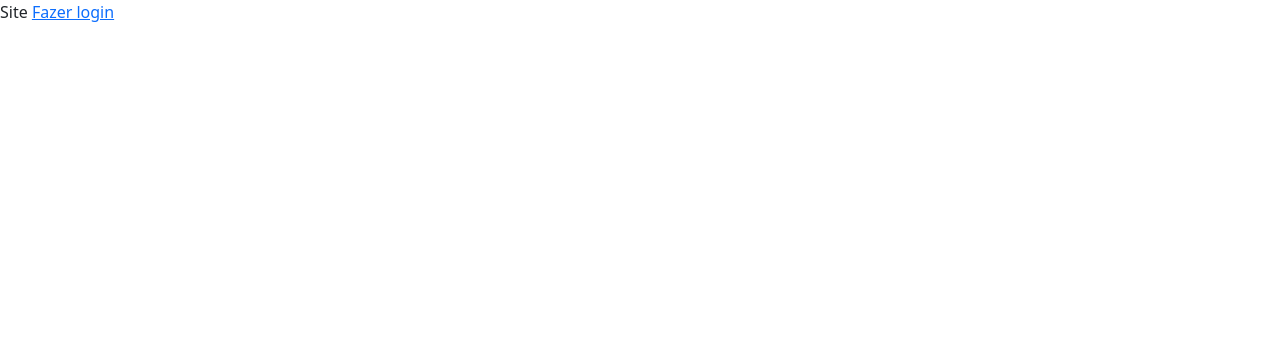
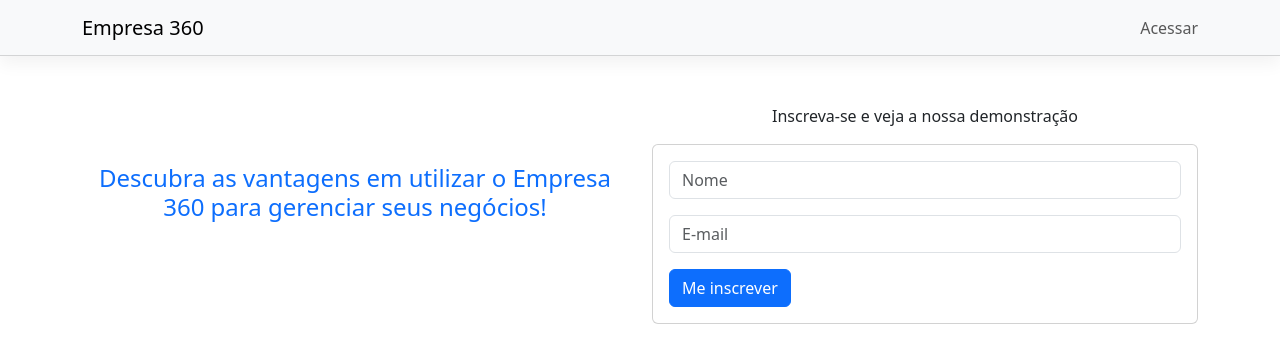
Before and after one commit to ProgramadorVictor/empresa360, a Vue app: page / in a window 1280 px wide. Shown: the top 362 px of the page. Built offline with nearby package versions, Linux system fonts and the light colour scheme.

Commit message:
implementando o componente site e login

```diff
--- a/src/views/LoginComponent.vue
+++ b/src/views/LoginComponent.vue
@@ -1,15 +1,35 @@
 <template>
     <div>
-        <!-- Não é criado uma requisição http caso utilize a SPA. -->
-        Login
-        <router-link to="/home">Navegar para "/home"</router-link>
-        <!-- tag <router-link> utilizado para indicar uma navegação para outra página, porém o to="" é essencial para escolher a página. -->
+        <nav class="navbar navbar-light bg-light menu-superior">
+            <div class="container">
+                <a class="navbar-brand" href="#">Empresa 360</a>
+                <div class="navbar-nav">
+                    <ul class="navbar-nav">
+                        <li class="nav-item">
+                            <!-- Não é criado uma requisição http caso utilize a SPA. -->
+                            <router-link to="/" class="nav-link">Voltar</router-link>
+                            <!-- tag <router-link> utilizado para indicar uma navegação para outra página, porém o to="" é essencial para escolher a página. -->
+                        </li>
+                    </ul>
+                </div>
+            </div>
+        </nav>
+
+        <div class="row mt-5">
+            <div class="col-6 offset-3">
+                <div class="card">
+                    <p class="card-header">Entrar</p>
+                    <div class="card-body">
+                        <div class="mb-3">
+                            <input type="email" class="form-control" placeholder="E-mail">
+                        </div>
+                        <div class="mb-3">
+                            <input type="password" class="form-control" placeholder="Senha">
+                        </div>
+                        <button class="btn btn-primary">Login</button>
+                    </div>
+                </div>
+            </div>
+        </div>
     </div>
 </template>
-<script>
-    export default {
-
-    }
-</script>
-<style lang="css">
-</style>
--- a/src/views/SiteComponent.vue
+++ b/src/views/SiteComponent.vue
@@ -1,13 +1,49 @@
 <template>
     <div>
-        Site
-        <router-link to="/login">Fazer login</router-link>
+        <nav class="navbar navbar-light bg-light menu-superior">
+            <div class="container">
+                <a class="navbar-brand" href="#">Empresa 360</a>
+                <div class="navbar-nav">
+                    <ul class="navbar-nav">
+                        <li class="nav-item">
+                            <router-link to="/login" class="nav-link">Acessar</router-link>
+                        </li>
+                    </ul>
+                </div>
+            </div>
+        </nav>
+
+        <div class="container mt-5">
+            <div class="row">
+                <div class="col">
+                    <div class="destaque">
+                        <h4 class="text-primary text-center">Descubra as vantagens em utilizar o Empresa 360 para gerenciar seus negócios!</h4>
+                    </div>
+                </div>
+                <div class="col">
+                    <p class="text-center">Inscreva-se e veja a nossa demonstração</p>
+                    <div class="card">
+                        <div class="card-body">
+                            <div class="mb-3">
+                                <input type="text" class="form-control" placeholder="Nome">
+                            </div>
+                            <div class="mb-3">
+                                <input type="email" class="form-control" placeholder="E-mail">
+                            </div>
+                            <button class="btn btn-primary">Me inscrever</button>
+                        </div>
+                    </div>
+                </div>
+            </div>
+        </div>
     </div>
 </template>
-<script>
-    export default {
 
-    }
-</script>
-<style lang="css">
+<style scoped>
+.menu-superior {
+    box-shadow: 0 0.5rem 1rem rgb(0 0 0 / 5%), inset 0 -1px 0 rgb(0 0 0 / 15%);
+}
+.destaque {
+    padding: 60px 15px;
+}
 </style>
```
